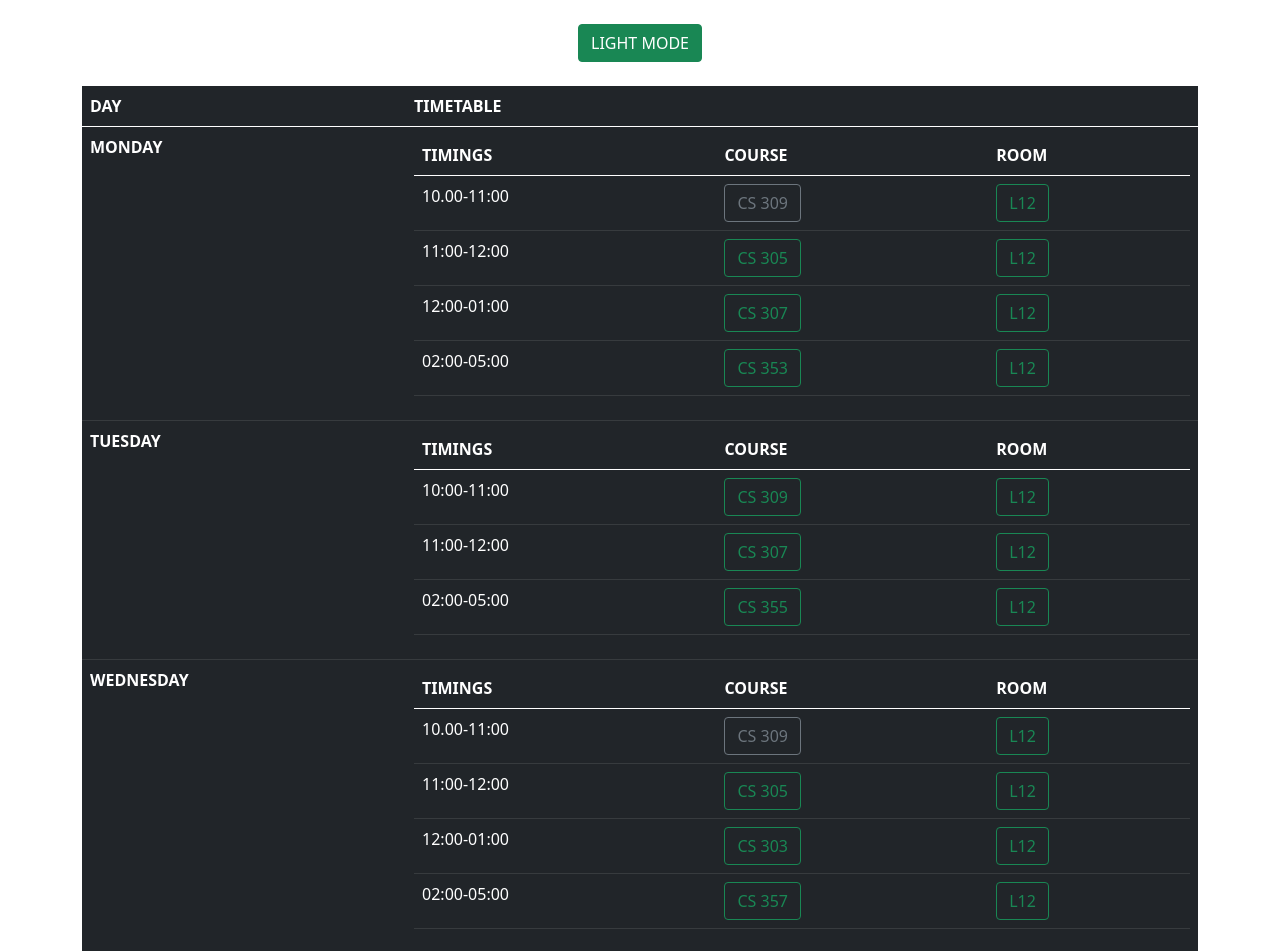
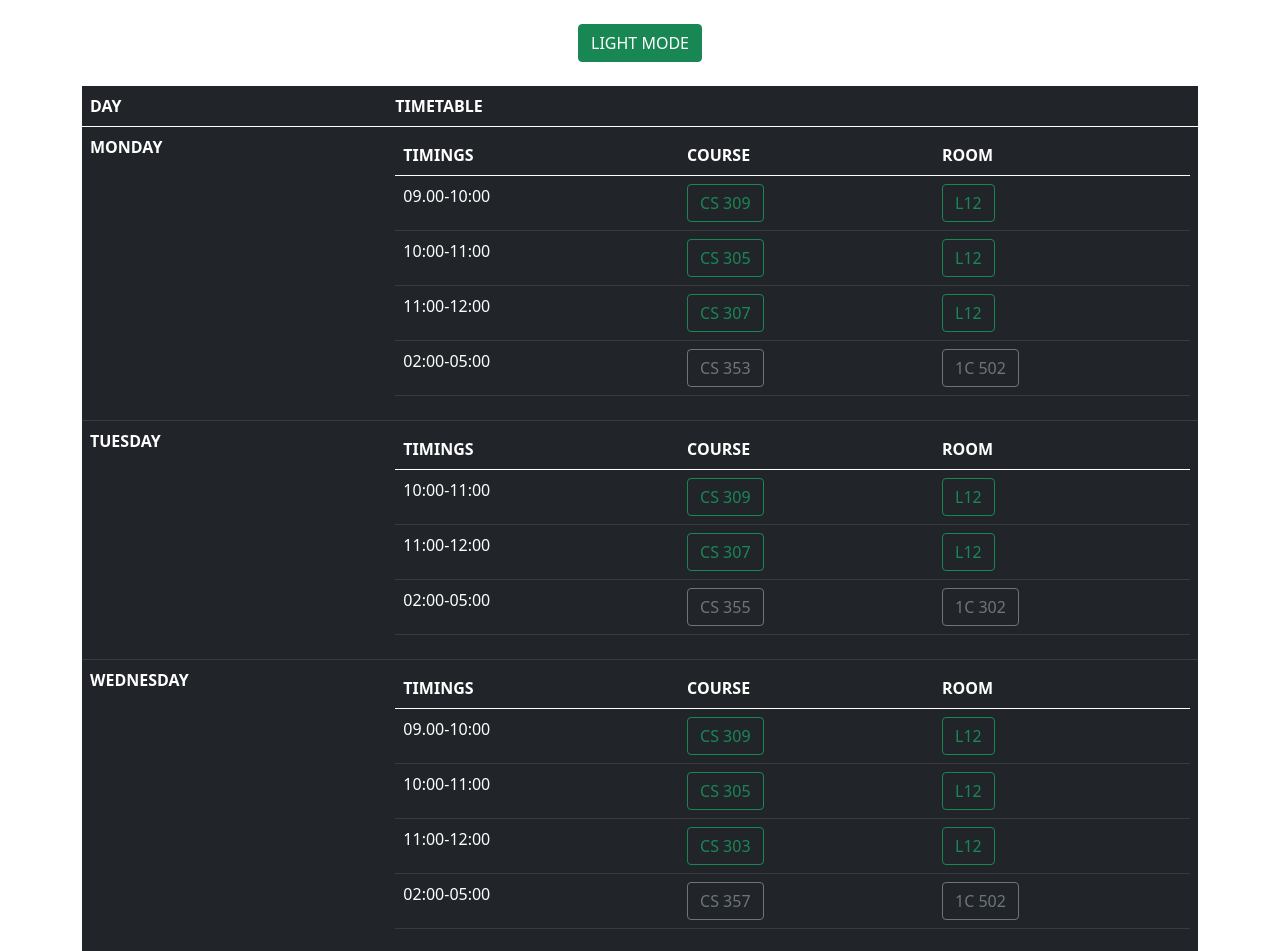
Before and after one commit to Tharun-Banala/timetable-5thsem.github.io, a plain HTML site: page index.html in a window 1280 px wide. Shown: the top 951 px of the page. Drawn offline with nearby package versions, Linux system fonts and the light colour scheme.

Commit message:
Update index.html

```diff
--- a/index.html
+++ b/index.html
@@ -6,11 +6,7 @@
     <link href="https://cdn.jsdelivr.net/npm/bootstrap@5.0.0/dist/css/bootstrap.min.css" rel="stylesheet">
     <script src="https://cdn.jsdelivr.net/npm/@popperjs/core@2.9.2/dist/umd/popper.min.js"></script>
     <script src="https://cdn.jsdelivr.net/npm/bootstrap@5.0.1/dist/js/bootstrap.min.js" integrity="sha384-Atwg2Pkwv9vp0ygtn1JAojH0nYbwNJLPhwyoVbhoPwBhjQPR5VtM2+xf0Uwh9KtT" crossorigin="anonymous"></script>
-    <style>
-        .btn1 {
-            padding: 6px 15px
-        }
-    </style>
+
 </head>
 
 <body onload="changeorder()">
@@ -43,25 +39,25 @@
                             </thead>
                             <tbody>
                                 <tr>
-                                    <TD>10.00-11:00</TD>
-                                    <td><a class="btn btn-outline-secondary">CS 309</a></td>
+                                    <TD>09.00-10:00</TD>
+                                    <td><a class="btn btn-outline-success">CS 309</a></td>
                                     <td><a class="btn btn-outline-success">L12</a></td>
                                 </tr>
                                 <tr>
-                                    <TD>11:00-12:00</TD>
+                                    <TD>10:00-11:00</TD>
                                     <td><a class="btn btn-outline-success">CS 305</a></td>
                                     <td><a class="btn btn-outline-success">L12</a></td>
                                 </tr>
 
                                 <tr>
-                                    <TD>12:00-01:00</TD>
+                                    <TD>11:00-12:00</TD>
                                     <td><a class="btn btn-outline-success">CS 307</a></td>
                                     <td><a class="btn btn-outline-success">L12</a></td>
                                 </tr>
                                 <tr>
                                     <TD>02:00-05:00</TD>
-                                    <td><a class="btn btn-outline-success">CS 353</a></td>
-                                    <td><a class="btn btn-outline-success">L12</a></td>
+                                    <td><a class="btn btn-outline-secondary">CS 353</a></td>
+                                    <td><a class="btn btn-outline-secondary">1C 502</a></td>
                                 </tr>
 
                 </tr>
@@ -95,8 +91,8 @@
                                 </tr>
                                 <tr>
                                     <TD>02:00-05:00</TD>
-                                    <td><a class="btn btn-outline-success">CS 355</a></td>
-                                    <td><a class="btn btn-outline-success">L12</a></td>
+                                    <td><a class="btn btn-outline-secondary">CS 355</a></td>
+                                    <td><a class="btn btn-outline-secondary">1C 302</a></td>
                                 </tr>
 
                 </tr>
@@ -119,26 +115,26 @@
 
 
                                 <tr>
-                                    <TD>10.00-11:00</TD>
-                                    <td><a class="btn btn-outline-secondary">CS 309</a></td>
+                                    <TD>09.00-10:00</TD>
+                                    <td><a class="btn btn-outline-success">CS 309</a></td>
                                     <td><a class="btn btn-outline-success">L12</a></td>
                                 </tr>
                                 <tr>
-                                    <TD>11:00-12:00</TD>
+                                    <TD>10:00-11:00</TD>
                                     <td><a class="btn btn-outline-success">CS 305</a></td>
                                     <td><a class="btn btn-outline-success">L12</a></td>
 
                                 </tr>
 
                                 <tr>
-                                    <TD>12:00-01:00</TD>
+                                    <TD>11:00-12:00</TD>
                                     <td><a class="btn btn-outline-success">CS 303</a></td>
                                     <td><a class="btn btn-outline-success">L12</a></td>
                                 </tr>
                                 <tr>
                                     <TD>02:00-05:00</TD>
-                                    <td><a class="btn btn-outline-success">CS 357</a></td>
-                                    <td><a class="btn btn-outline-success">L12</a></td>
+                                    <td><a class="btn btn-outline-secondary">CS 357</a></td>
+                                    <td><a class="btn btn-outline-secondary">1C 502</a></td>
                                 </tr>
                             </tbody>
                         </table>
@@ -169,8 +165,8 @@
                                 </tr>
                                 <tr>
                                     <TD>02:00-05:00</TD>
-                                    <td><a class="btn btn-outline-success">CS 359</a></td>
-                                    <td><a class="btn btn-outline-success">L12</a></td>
+                                    <td><a class="btn btn-outline-secondary">CS 359</a></td>
+                                    <td><a class="btn btn-outline-secondary">L12</a></td>
                                 </tr>
                             </tbody>
                         </table>
```
